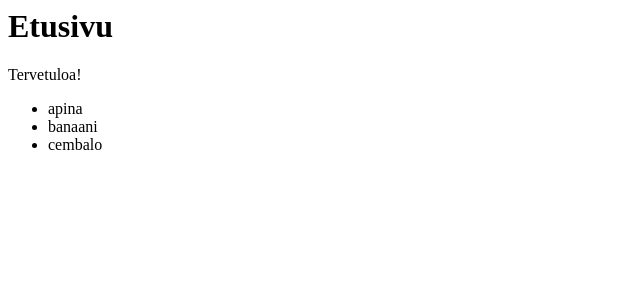
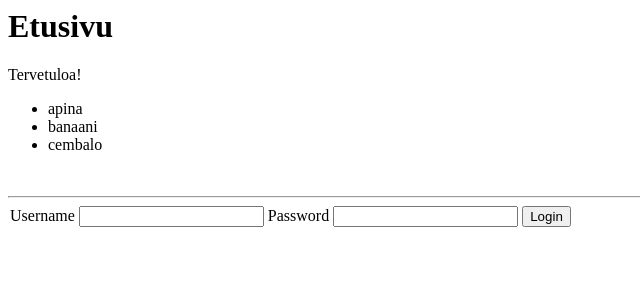
Before and after one commit to tuukkalai/CandyTracker, a Flask app: page / in a window 1280 px wide. Shown: the top 300 px of the page, without its empty margins (0-640 px from the left). Run offline with Flask 2, Linux system fonts and the light colour scheme.

Commit message:
Add sessions, createUser, login, logout

```diff
--- a/app.py
+++ b/app.py
@@ -1,9 +1,12 @@
+from flask import Flask
+from flask import redirect, render_template, request, session
+from flask_sqlalchemy import SQLAlchemy
 from os import getenv
-from flask import Flask
-from flask import redirect, render_template, request
-from flask_sqlalchemy import SQLAlchemy
+from werkzeug.security import check_password_hash, generate_password_hash
+
 
 app = Flask(__name__)
+app.secret_key = getenv("SECRET_KEY")
 app.config["SQLALCHEMY_DATABASE_URI"] = getenv("DATABASE_URL")
 app.config["SQLALCHEMY_TRACK_MODIFICATIONS"] = False
 db = SQLAlchemy(app)
@@ -105,3 +108,32 @@ def createPoll():
     db.session.execute(sql)
     db.session.commit()
     return redirect("/polls")
+
+@app.route("/login", methods=["POST"])
+def login():
+    username = request.form["username"]
+    password = request.form["password"]
+    session["username"] = username
+    return redirect("/")
+
+@app.route("/logout")
+def logout():
+    del session["username"]
+    return redirect("/")
+
+@app.route("/users/new")
+def newUser():
+    return render_template("new_user.html")
+
+@app.route("/users/create", methods=["POST"])
+def createUser():
+    username = request.form["username"]
+    password = request.form["password"]
+    passwordAgain = request.form["password_again"]
+    if password == passwordAgain:
+        hash_value = generate_password_hash(password)
+        sql = "INSERT INTO users (username,password) VALUES (:username,:password)"
+        db.session.execute(sql, {"username":username,"password":hash_value})
+        db.session.commit()
+        return redirect("/")
+    return redirect("/users/new")
--- a/templates/index.html
+++ b/templates/index.html
@@ -6,3 +6,19 @@
 <li> {{ item }}
 {% endfor %}
 </ul>
+<br/>
+<hr/>
+{% if session.username %}
+  <p>Logged in as {{ session.username }}</p>
+  <a href="/logout">Logout</a>
+{% else %}
+  <form action="/login" method="POST">
+    <legend>
+      <label for="username">Username</label>
+      <input type="text" name="username" />
+      <label for="password">Password</label>
+      <input type="password" name="password" />
+      <input type="submit" value="Login" />
+    </legend>
+  </form>
+{% endif %}
```
Also changed, not shown: templates/new_user.html (added, +10 -0 lines).
